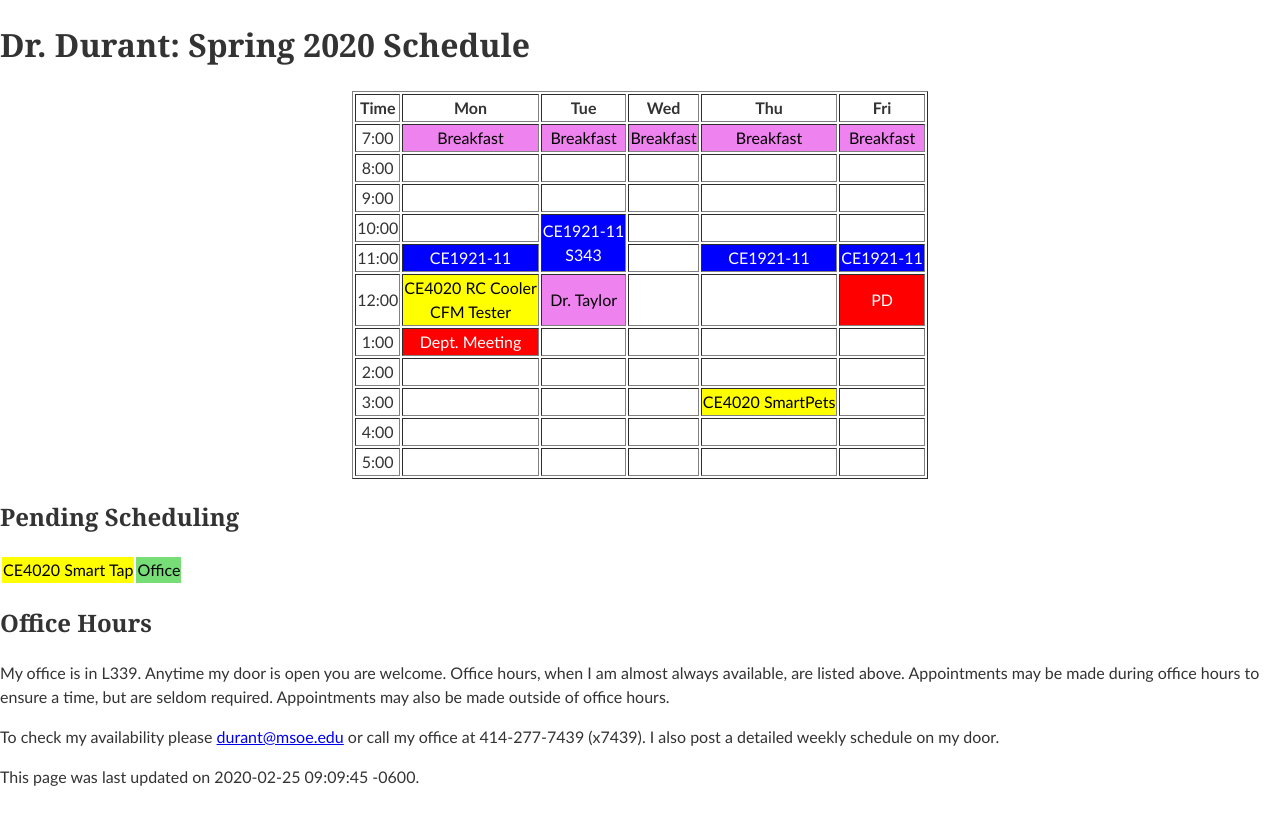
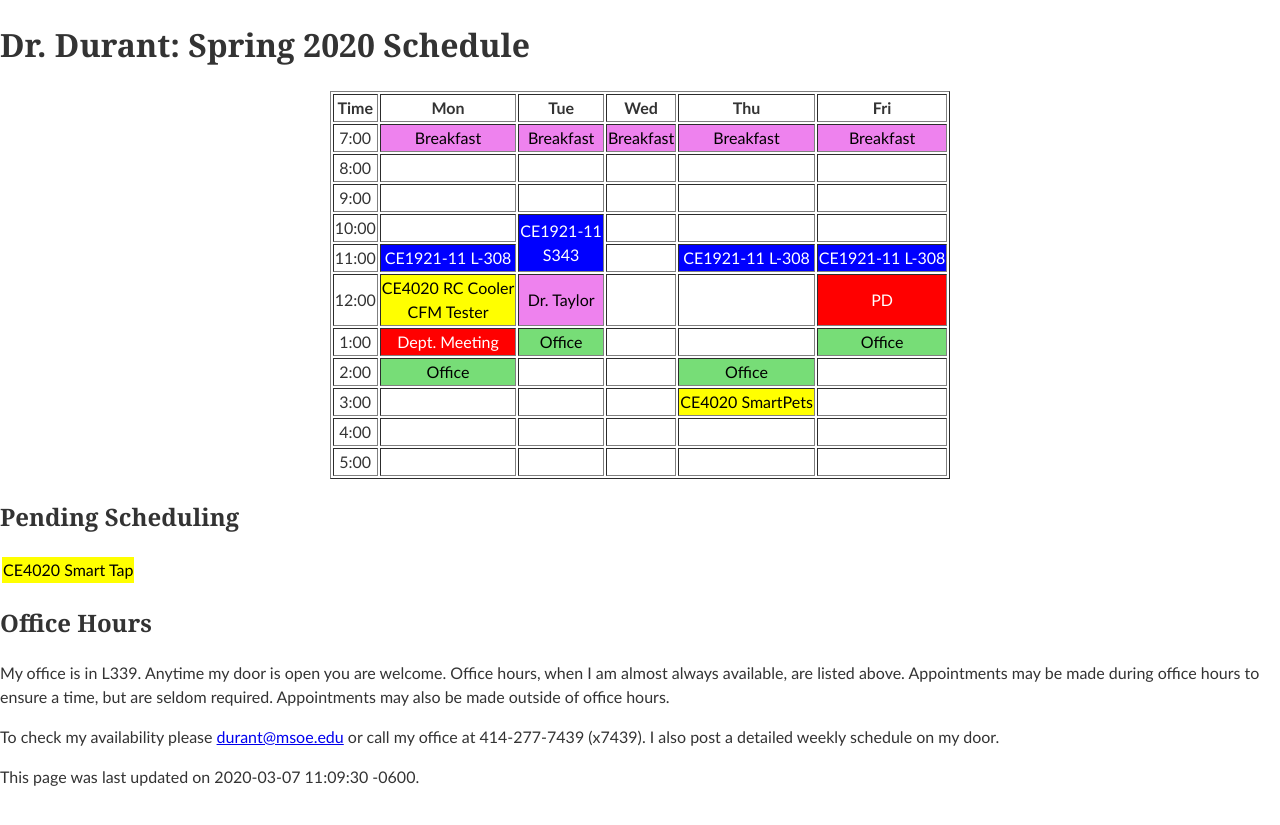
Before and after one commit to edurant/edurant.github.io, a Jekyll site: the page built from sched/s20.md, in a window 1280 px wide. Shown: the top 825 px of the page. Built offline with Jekyll 4.4.1, drawn with Linux system fonts in a browser that asks for light colours.

Commit message:
s20 updates

```diff
--- a/sched/s20.md
+++ b/sched/s20.md
@@ -1,6 +1,6 @@
 ---
 title: "Dr. Durant: Spring 2020 Schedule"
-date: 2020-02-25 9:09:45 -0600
+date: 2020-03-07 11:09:30 -0600
 ---
 
 <style type="text/css">
@@ -14,25 +14,25 @@ td.lunch	{	background-color: violet;	color: black;	}
 
 <div align="center">
 <table border>
-<tr><th>Time</th>	<th>Mon</th>				<th>Tue</th>						<th>Wed</th>				<th>Thu</th>				<th>Fri</th>				</tr>
-<tr><td>7:00</td>	<td class="lunch">Breakfast</td>	<td class="lunch">Breakfast</td>			<td class="lunch">Breakfast</td>	<td class="lunch">Breakfast</td>	<td class="lunch">Breakfast</td>	</tr>
-<tr><td>8:00</td>	<td>&nbsp;</td>				<td>&nbsp;</td>						<td>&nbsp;</td>				<td>&nbsp;</td>				<td>&nbsp;</td>				</tr>
-<tr><td>9:00</td>	<td>&nbsp;</td>				<td>&nbsp;</td>						<td>&nbsp;</td>				<td>&nbsp;</td>				<td>&nbsp;</td>				</tr>
-<tr><td>10:00</td>	<td>&nbsp;</td>				<td class="ce1921" rowspan="2">CE1921-11<br/>S343</td>	<td>&nbsp;</td>				<td>&nbsp;</td>				<td>&nbsp;</td>				</tr>
-<tr><td>11:00</td>	<td class="ce1921">CE1921-11</td>								<td>&nbsp;</td>				<td class="ce1921">CE1921-11</td>	<td class="ce1921">CE1921-11</td>	</tr>
-<tr><td>12:00</td>		<td class="ce4020">CE4020 RC Cooler<br/>CFM Tester</td><td class="lunch">Dr. Taylor</td>			<td>&nbsp;</td>				<td>&nbsp;</td>				<td class="am">PD</td>			</tr>
-<tr><td>1:00</td>	<td class="am">Dept. Meeting</td>	<td>&nbsp;</td>						<td>&nbsp;</td>				<td>&nbsp;</td>				<td>&nbsp;</td>				</tr>
-<tr><td>2:00</td>	<td>&nbsp;</td>				<td>&nbsp;</td>						<td>&nbsp;</td>				<td>&nbsp;</td>				<td>&nbsp;</td>				</tr>
-<tr><td>3:00</td>	<td>&nbsp;</td>				<td>&nbsp;</td>						<td>&nbsp;</td>				<td class="ce4020">CE4020 SmartPets</td><td>&nbsp;</td>				</tr>
-<tr><td>4:00</td>	<td>&nbsp;</td>				<td>&nbsp;</td>						<td>&nbsp;</td>				<td>&nbsp;</td>				<td>&nbsp;</td>				</tr>
-<tr><td>5:00</td>	<td>&nbsp;</td>				<td>&nbsp;</td>						<td>&nbsp;</td>				<td>&nbsp;</td>				<td>&nbsp;</td>				</tr>
+<tr><th>Time</th>	<th>Mon</th>						<th>Tue</th>						<th>Wed</th>				<th>Thu</th>					<th>Fri</th>					</tr>
+<tr><td>7:00</td>	<td class="lunch">Breakfast</td>			<td class="lunch">Breakfast</td>			<td class="lunch">Breakfast</td>	<td class="lunch">Breakfast</td>		<td class="lunch">Breakfast</td>		</tr>
+<tr><td>8:00</td>	<td>&nbsp;</td>						<td>&nbsp;</td>						<td>&nbsp;</td>				<td>&nbsp;</td>					<td>&nbsp;</td>					</tr>
+<tr><td>9:00</td>	<td>&nbsp;</td>						<td>&nbsp;</td>						<td>&nbsp;</td>				<td>&nbsp;</td>					<td>&nbsp;</td>					</tr>
+<tr><td>10:00</td>	<td>&nbsp;</td>						<td class="ce1921" rowspan="2">CE1921-11<br/>S343</td>	<td>&nbsp;</td>				<td>&nbsp;</td>					<td>&nbsp;</td>					</tr>
+<tr><td>11:00</td>	<td class="ce1921">CE1921-11&nbsp;L-308</td>									<td>&nbsp;</td>				<td class="ce1921">CE1921-11&nbsp;L-308</td>	<td class="ce1921">CE1921-11&nbsp;L-308</td>	</tr>
+<tr><td>12:00</td>	<td class="ce4020">CE4020 RC Cooler<br/>CFM Tester</td>	<td class="lunch">Dr. Taylor</td>			<td>&nbsp;</td>				<td>&nbsp;</td>					<td class="am">PD</td>				</tr>
+<tr><td>1:00</td>	<td class="am">Dept. Meeting</td>			<td class="oh">Office</td>				<td>&nbsp;</td>				<td>&nbsp;</td>					<td class="oh">Office</td>			</tr>
+<tr><td>2:00</td>	<td class="oh">Office</td>				<td>&nbsp;</td>						<td>&nbsp;</td>				<td class="oh">Office</td>			<td>&nbsp;</td>					</tr>
+<tr><td>3:00</td>	<td>&nbsp;</td>						<td>&nbsp;</td>						<td>&nbsp;</td>				<td class="ce4020">CE4020 SmartPets</td>	<td>&nbsp;</td>					</tr>
+<tr><td>4:00</td>	<td>&nbsp;</td>						<td>&nbsp;</td>						<td>&nbsp;</td>				<td>&nbsp;</td>					<td>&nbsp;</td>					</tr>
+<tr><td>5:00</td>	<td>&nbsp;</td>						<td>&nbsp;</td>						<td>&nbsp;</td>				<td>&nbsp;</td>					<td>&nbsp;</td>					</tr>
 </table>
 </div>
 
 ## Pending Scheduling
 <table><tr>
 <td class="ce4020">CE4020 Smart Tap</td>
-<td class="oh">Office</td>
+
 </tr></table>
 
 ## Office Hours
```
Also changed, not shown: index.html (+4 -4 lines).
